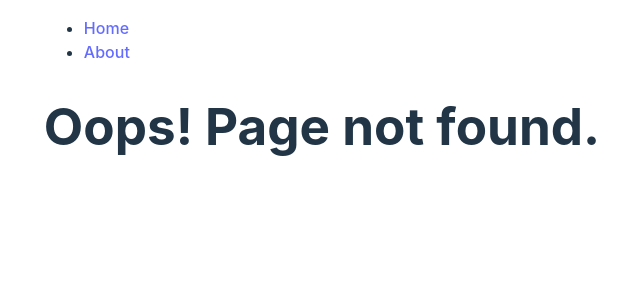
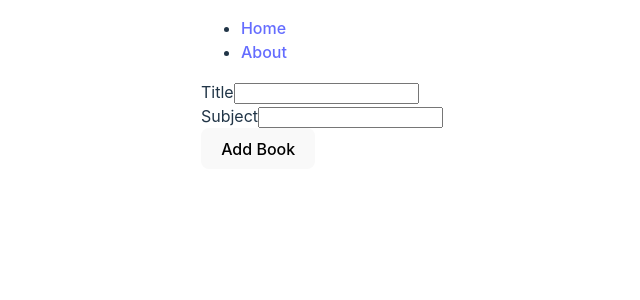
Before and after one commit to coryhouse/oberhaching-react, a React (Vite) app: page /book in a window 1280 px wide. Before the commit this address had no page. Shown: the top 300 px of the page, without its empty margins (318-958 px from the left). Built offline with nearby package versions, Linux system fonts and the light colour scheme.

Commit message:
add link

```diff
--- a/src/App.tsx
+++ b/src/App.tsx
@@ -2,6 +2,7 @@ import React, { useState } from "react";
 import { BrowserRouter, Link, Route, Routes } from "react-router-dom";
 import About from "./About";
 import Books from "./Books";
+import ManageBook from "./ManageBook";
 import PageNotFound from "./PageNotFound";
 import { Book } from "./types/Book.types";
 
@@ -43,6 +44,10 @@ export default function App() {
               path="/"
               element={<Books books={books} setBooks={setBooks} />}
             />
+            <Route
+              path="/book"
+              element={<ManageBook books={books} setBooks={setBooks} />}
+            />
             <Route path="/about" element={<About />} />
             <Route path="*" element={<PageNotFound />} />
           </Routes>
--- a/src/Books.tsx
+++ b/src/Books.tsx
@@ -1,3 +1,4 @@
+import { Link } from "react-router-dom";
 import { Book } from "./types/Book.types";
 
 type BookProps = {
@@ -42,6 +43,7 @@ export default function Books({ books, setBooks }: BookProps) {
   return (
     <>
       <h1>Books</h1>
+      <Link to="/book">Add Book</Link>
       {renderBooks()}
     </>
   );
```
